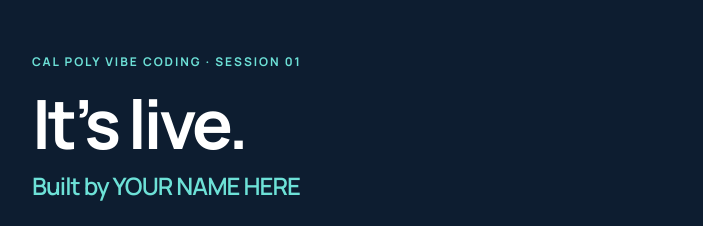
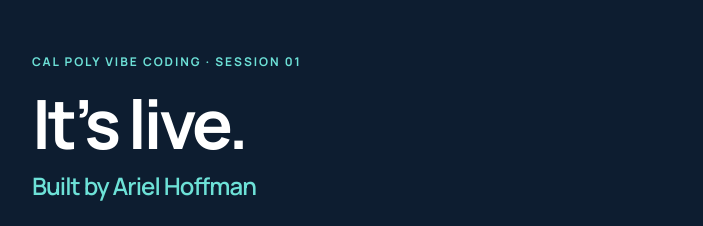
Before and after one commit to arielhoff14/CPVC-Personal-Website-Demo, a plain HTML site: page index.html in a window 1280 px wide. Shown: the top 226 px of the page, without its empty margins (288-991 px from the left). Drawn offline with Linux system fonts and the light colour scheme; a web font is replaced by a local one.

Commit message:
Update author name in index.html

```diff
--- a/index.html
+++ b/index.html
@@ -112,7 +112,7 @@
   <h1>It&rsquo;s live.</h1>
 
   <!-- Step 5: change the name below to yours, then commit. -->
-  <p class="name">Built by YOUR NAME HERE</p>
+  <p class="name">Built by Ariel Hoffman</p>
 
   <p class="lead">
     This page is on the internet. Anyone you send this link to can open it,
```
